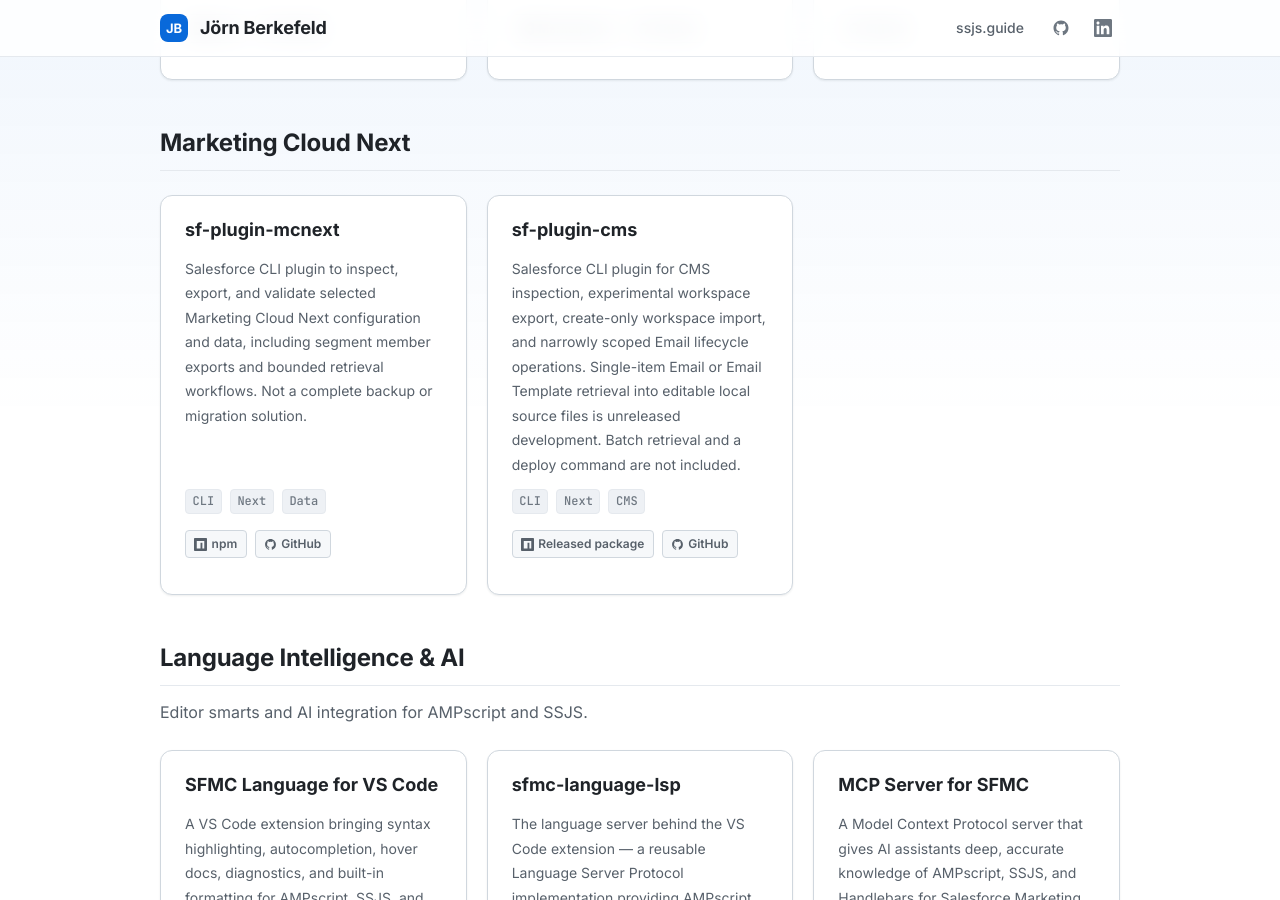
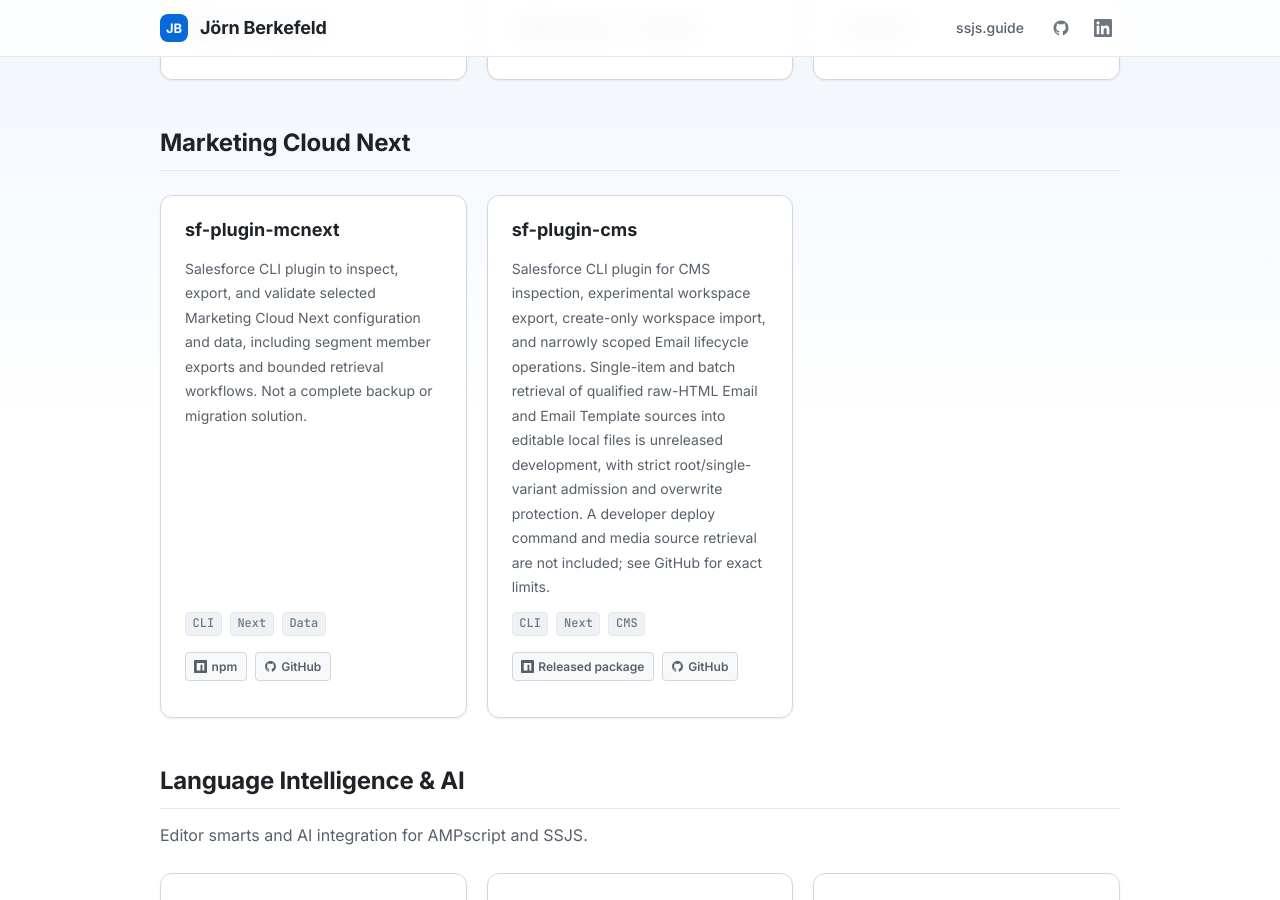
Before and after one commit to JoernBerkefeld/joernberkefeld.com, a Jekyll site: the page built from index.md, in a window 1280 px wide and 900 px high, scrolled down 2302 px. Built offline with Jekyll 4.4.1, drawn with Linux system fonts in a browser that asks for light colours; comment, search, counter and statistics services are not loaded.

Commit message:
update sf-plugin-cms description to match 0.12.0

```diff
--- a/index.md
+++ b/index.md
@@ -157,7 +157,7 @@ description: "Jörn Berkefeld — Senior Salesforce Technical Architect and open
     </div>
     <div class="project-card">
       <div class="project-title">sf-plugin-cms</div>
-      <p class="project-desc">Salesforce CLI plugin for CMS inspection, experimental workspace export, create-only workspace import, and narrowly scoped Email lifecycle operations. Single-item Email or Email Template retrieval into editable local source files is unreleased development. Batch retrieval and a deploy command are not included.</p>
+      <p class="project-desc">Salesforce CLI plugin for CMS inspection, experimental workspace export, create-only workspace import, and narrowly scoped Email lifecycle operations. Single-item and batch retrieval of qualified raw-HTML Email and Email Template sources into editable local files is unreleased development, with strict root/single-variant admission and overwrite protection. A developer deploy command and media source retrieval are not included; see GitHub for exact limits.</p>
       <div class="project-tags"><span class="project-tag">CLI</span><span class="project-tag">Next</span><span class="project-tag">CMS</span></div>
       <div class="project-links">
         <a class="project-link" href="https://www.npmjs.com/package/sf-plugin-cms" target="_blank" rel="noopener">{% include icons/npm.svg %} Released package</a>
```
